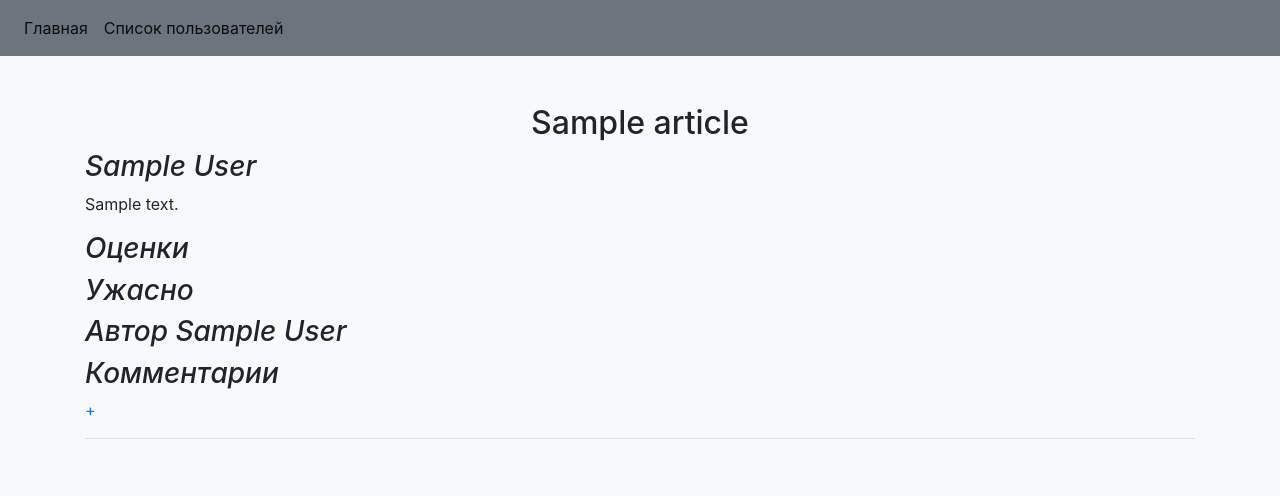
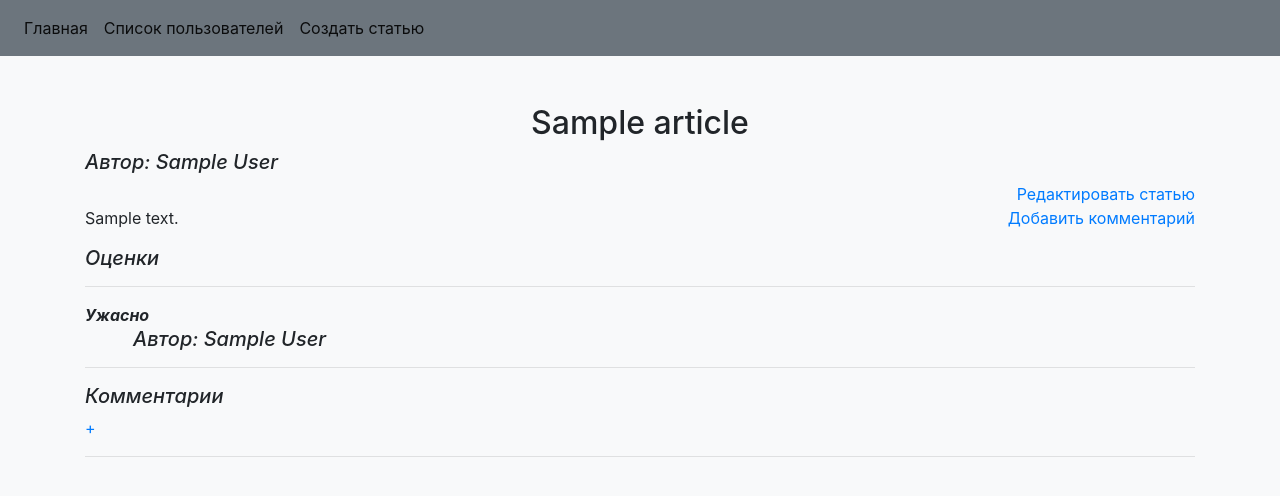
Before and after one commit to artbyter/python-group_1-homework_43-artem_goryainov, a Django app: page /article/1 in a window 1280 px wide. Shown: the top 496 px of the page. Run offline with Django 3.2, Linux system fonts and the light colour scheme; tables that the repository leaves empty hold one stand-in row (values such as "Sample post"); some libraries are stand-ins or nearby versions.

Commit message:
"First full draft"

```diff
--- a/home42/urls.py
+++ b/home42/urls.py
@@ -15,7 +15,8 @@ Including another URLconf
 """
 from django.contrib import admin
 from django.urls import path
-from webapp.views import ArticlesListView, ArticleDetailView, UsersListView, UserDetailView, FavoritesListView
+from webapp.views import ArticlesListView, ArticleDetailView, UsersListView, UserDetailView, FavoritesListView, \
+    ArticleCreateView, ArticleUpdateView, CommentCreateView, CommentEditView
 
 urlpatterns = [
     path('admin/', admin.site.urls),
@@ -23,5 +24,9 @@ urlpatterns = [
     path('article/<int:pk>', ArticleDetailView.as_view(), name='article_detail'),
     path('users/', UsersListView.as_view(), name='users_list'),
     path('user/<int:pk>', UserDetailView.as_view(), name='user_detail'),
-    path('user/<int:pk>/favorites/', FavoritesListView.as_view(), name='favorites_list'),
+    path('user/<int:pk>/favorites', FavoritesListView.as_view(), name='favorites_list'),
+    path('article/create', ArticleCreateView.as_view(), name='create_article'),
+    path('article/<int:pk>/update', ArticleUpdateView.as_view(), name='edit_article'),
+    path('article/comment/create', CommentCreateView.as_view(), name='create_comment'),
+    path('comment/<int:pk>/edit', CommentEditView.as_view(), name='edit_comment'),
 ]
--- a/webapp/templates/article.html
+++ b/webapp/templates/article.html
@@ -1,14 +1,20 @@
 {% extends 'base.html' %}
 {% block content %}
     <h2 class="text-center">{{ article.title }}</h2>
-    <h3 class="text-left font-italic">{{ article.author }}</h3>
+
+    <h5 class="text-left font-italic"> Автор: {{ article.author }}</h5>
+    <a class="float-right" href="{% url 'edit_article' article.pk %}">Редактировать статью</a>
+    <br>
+    <a class="float-right" href="{% url 'create_comment' %}">Добавить комментарий</a>
     <p>{{ article.text }}</p>
-    <h3 class="text-left font-italic">Оценки</h3>
+    <h5 class="text-left font-italic">Оценки</h5>
+    <hr>
     {% for rank in article.ranking_set.all %}
-        <h3 class="text-left font-italic">{{ rank.get_ranking_display }}</h3>
-        <h3 class="text-left font-italic"> Автор {{ rank.user }}</h3>
+        <strong class="text-left font-italic">{{ rank.get_ranking_display }}</strong>
+        <h5 class="text-left font-italic ml-5"> Автор: {{ rank.user }}</h5>
+        <hr>
     {% endfor %}
-    <h3 class="text-left font-italic">Комментарии</h3>
+    <h5 class="text-left font-italic">Комментарии</h5>
 
         {% include 'comment.html' with article=article %}
 
--- a/webapp/templates/base.html
+++ b/webapp/templates/base.html
@@ -24,6 +24,7 @@
             <div class="navbar-nav">
                 <a class="nav-item nav-link active" href="{% url 'articles_list' %}">Главная <span class="sr-only">(current)</span></a>
                 <a class="nav-item nav-link active" href="{% url 'users_list' %}">Список пользователей</a>
+                <a class="nav-item nav-link active" href="{% url 'create_article' %}">Создать статью</a>
 
             </div>
         </div>
--- a/webapp/templates/comment.html
+++ b/webapp/templates/comment.html
@@ -14,7 +14,8 @@
         <div class="collapse" id="comment{{ comment.pk }}">
         <div class=" pl-3">
             {{ comment.text }}
-            <h3 class="text-left font-italic"> Автор {{ comment.author }}</h3>
+            <a class="float-right" href="{% url 'edit_comment' comment.pk %}" >Редактировать комментарий</a>
+            <h5 class="text-left font-italic ml-3"> Автор: {{ comment.author }}</h5>
         {% include 'comment.html' with article=comment %}
         </div>
 
--- a/webapp/views.py
+++ b/webapp/views.py
@@ -1,14 +1,24 @@
 from django.shortcuts import render, get_object_or_404
-from django.views.generic import ListView, DetailView, TemplateView, View, RedirectView
-from webapp.models import User, Article, Ranking, Comment
+from django.views.generic import ListView, DetailView, CreateView, UpdateView, FormView
+from webapp.models import User, Article, Comment
+from webapp.forms import ArticleCreateForm, CommentCreateForm, SearchArticleForm, CommentEditForm
+from django.urls import reverse_lazy
 
 
 # Create your views here.
 
 
-class ArticlesListView(ListView):
+class ArticlesListView(ListView, FormView):
     model = Article
     template_name = 'index.html'
+    form_class = SearchArticleForm
+
+    def get_queryset(self):
+        article_name = self.request.GET.get('article_name')
+        if not article_name:
+            return Article.objects.all()
+        else:
+            return Article.objects.filter(title__icontains=article_name)
 
 
 class ArticleDetailView(DetailView):
@@ -40,3 +50,31 @@ class FavoritesListView(ListView):
     def get_queryset(self):
         self.user = get_object_or_404(User, pk=self.kwargs['pk'])
         return Article.objects.filter(marked_by=self.kwargs['pk'])
+
+
+class ArticleCreateView(CreateView):
+    model = Article
+    form_class = ArticleCreateForm
+    template_name = 'create_article.html'
+    success_url = reverse_lazy('articles_list')
+
+
+class ArticleUpdateView(UpdateView):
+    model = Article
+    form_class = ArticleCreateForm
+    template_name = 'edit_article.html'
+    success_url = reverse_lazy('articles_list')
+
+
+class CommentCreateView(CreateView):
+    model = Comment
+    form_class = CommentCreateForm
+    template_name = 'create_comment.html'
+    success_url = reverse_lazy('articles_list')
+
+
+class CommentEditView(UpdateView):
+    model = Comment
+    form_class = CommentEditForm
+    template_name = 'edit_comment.html'
+    success_url = reverse_lazy('articles_list')
```
Also changed, not shown: webapp/forms.py (+19 -2 lines), webapp/templates/index.html (+12 -8 lines).
